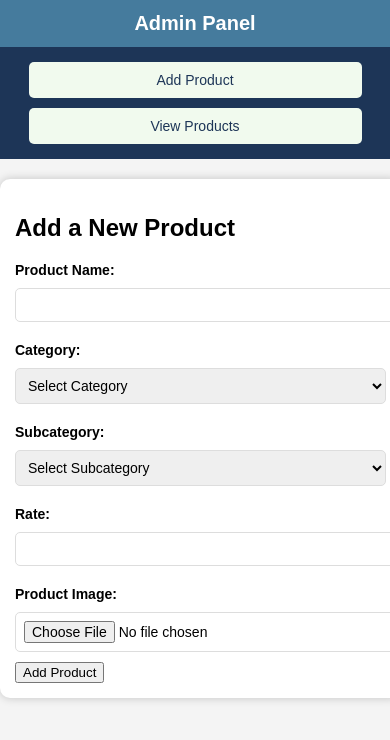
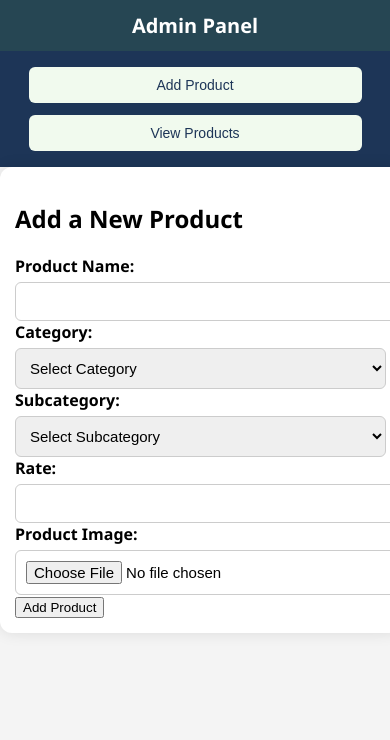
Before and after one commit to Vkingsevent/admin, a plain HTML site: page index.html in a window 390 px wide. Drawn offline with Linux system fonts and the light colour scheme.

Commit message:
Update admin.css

```diff
--- a/admin.css
+++ b/admin.css
@@ -1,12 +1,12 @@
 body {
-  font-family: Arial, sans-serif;
+  font-family: 'Segoe UI', sans-serif;
   background: #f4f4f4;
   margin: 0;
   padding: 0;
 }
 
 header {
-  background: #457b9d;
+  background: #264653;
   color: white;
   padding: 15px;
   text-align: center;
@@ -16,11 +16,10 @@ header {
 
 nav {
   background: #1d3557;
-  text-align: center;
-  padding: 10px;
   display: flex;
   flex-wrap: wrap;
   justify-content: center;
+  padding: 10px;
 }
 
 nav button {
@@ -31,7 +30,8 @@ nav button {
   margin: 5px;
   font-size: 16px;
   cursor: pointer;
-  border-radius: 5px;
+  border-radius: 6px;
+  transition: 0.3s ease;
 }
 
 nav button:hover {
@@ -39,38 +39,60 @@ nav button:hover {
   color: white;
 }
 
-.tabContent {
-  display: none;
+main {
   padding: 20px;
 }
 
-#addProduct, #viewProducts {
+.tabContent {
+  display: none;
   background: white;
-  margin: 20px auto;
-  padding: 20px;
-  border-radius: 10px;
-  width: 90%;
-  max-width: 800px;
-  box-shadow: 0px 0px 10px rgba(0,0,0,0.2);
+  margin: 0 auto;
+  padding: 25px;
+  border-radius: 12px;
+  max-width: 900px;
+  box-shadow: 0 0 15px rgba(0,0,0,0.1);
+}
+
+.tabContent.active {
+  display: block;
+}
+
+.form-group {
+  margin-bottom: 15px;
+}
+
+label {
+  display: block;
+  font-weight: bold;
+  margin-bottom: 5px;
 }
 
 input, select {
   width: 100%;
   padding: 10px;
-  margin: 10px 0;
-  border: 1px solid #ddd;
-  border-radius: 5px;
+  font-size: 15px;
+  border: 1px solid #ccc;
+  border-radius: 6px;
 }
 
-label {
-  font-weight: bold;
-  display: block;
-  margin-top: 10px;
+.submit-btn {
+  background: #2a9d8f;
+  color: white;
+  padding: 12px 20px;
+  font-size: 16px;
+  border: none;
+  border-radius: 6px;
+  cursor: pointer;
+  margin-top: 15px;
+}
+
+.submit-btn:hover {
+  background: #21867a;
 }
 
 #productsList {
   display: grid;
-  grid-template-columns: repeat(auto-fit, minmax(250px, 1fr));
+  grid-template-columns: repeat(auto-fit, minmax(240px, 1fr));
   gap: 20px;
   margin-top: 20px;
 }
@@ -81,11 +103,12 @@ label {
   padding: 10px;
   background: #fafafa;
   text-align: center;
+  box-shadow: 0 2px 4px rgba(0,0,0,0.05);
 }
 
 .product-item img {
   width: 100%;
-  height: 200px;
+  height: 180px;
   object-fit: cover;
   border-radius: 5px;
   margin-bottom: 10px;
@@ -105,7 +128,7 @@ label {
   background: #2a9d8f;
 }
 
-/* --- Responsive Design for Mobile Devices --- */
+/* Responsive Design */
 @media (max-width: 600px) {
   header {
     font-size: 20px;
@@ -119,27 +142,17 @@ label {
 
   nav button {
     width: 90%;
-    margin: 5px 0;
+    margin: 6px 0;
     font-size: 14px;
-    padding: 10px;
   }
 
-  #addProduct, #viewProducts {
+  .tabContent {
     padding: 15px;
     width: 95%;
   }
 
-  input, select {
-    font-size: 14px;
-    padding: 8px;
-  }
-
-  label {
-    font-size: 14px;
-  }
-
   .product-item img {
-    height: 150px;
+    height: 140px;
   }
 
   .product-item button {
```
